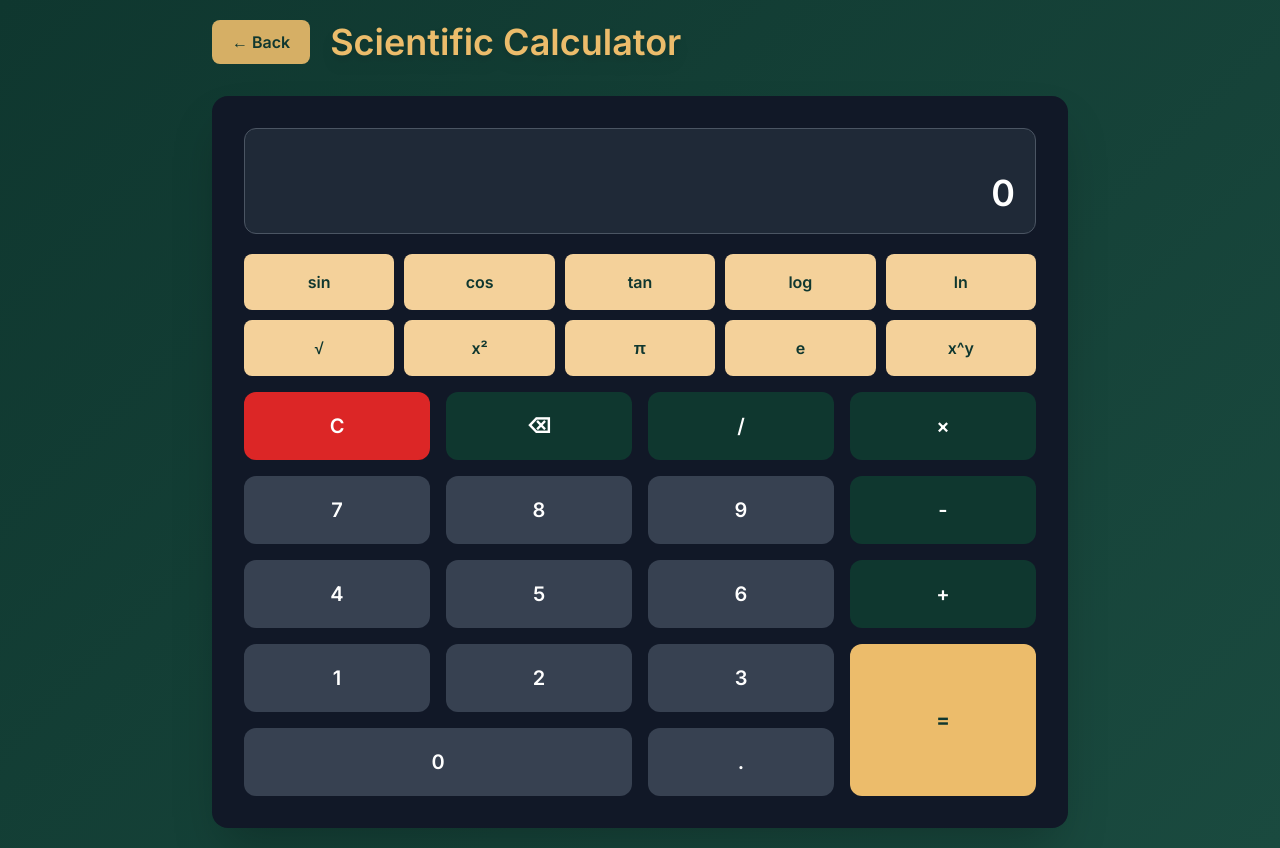
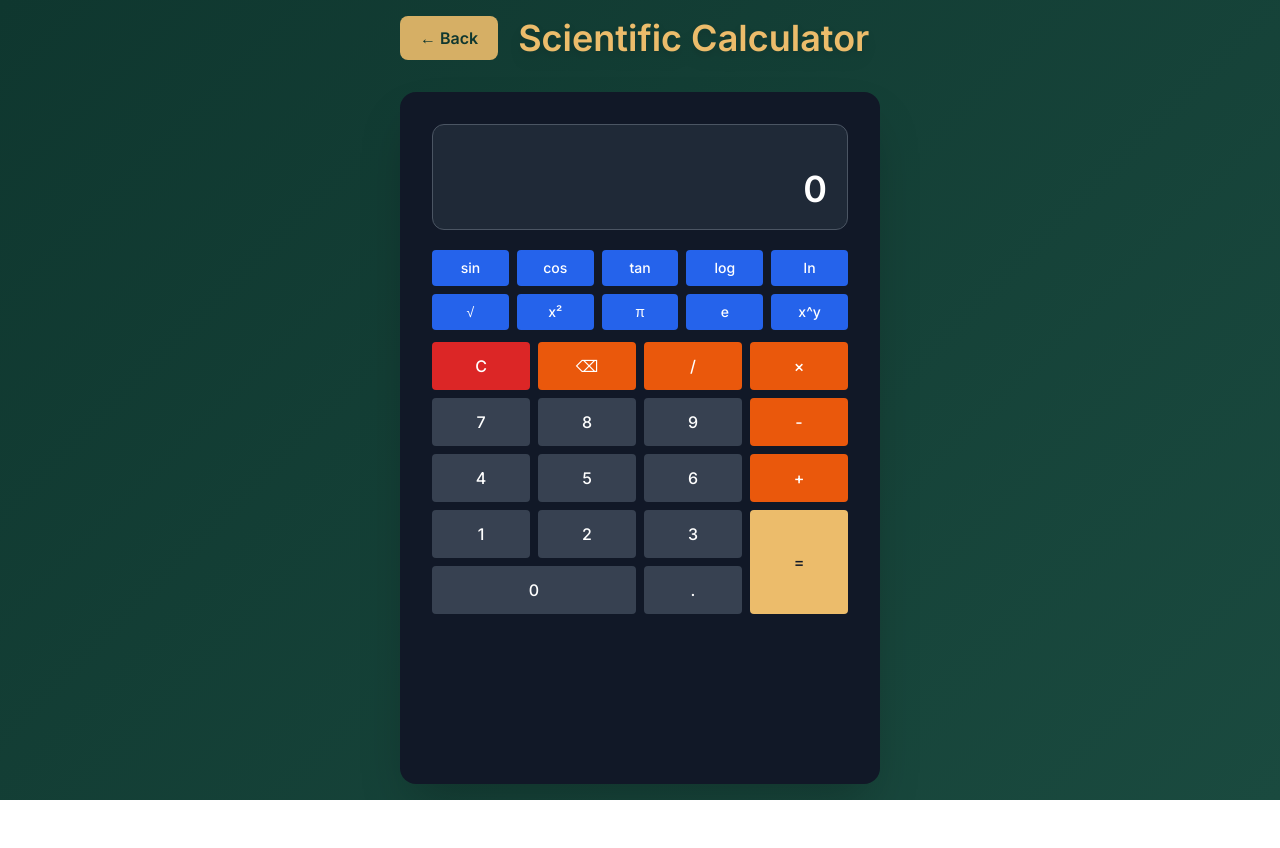
Before and after one commit to uzicodes/Calcu-Mate, a Next.js app: page /calculator/scientific in a window 1280 px wide. After the commit the page ends 800 px from the top, so only its background shows below. Built offline with nearby package versions, Linux system fonts and the light colour scheme; a web font is replaced by a local one.

Commit message:
adjusterd the size of scientific calc

```diff
--- a/src/app/calculator/scientific/page.tsx
+++ b/src/app/calculator/scientific/page.tsx
@@ -144,57 +144,57 @@ export default function ScientificCalculator() {
 
   return (
     <div className="min-h-screen bg-calc-gradient">
-      <div className="calculator-container">
-        <div className="calculator-header">
-          <Link href="/" className="back-btn">← Back</Link>
-          <h1>Scientific Calculator</h1>
+      <div className="max-w-lg mx-auto p-4 min-h-screen flex flex-col">
+        <div className="calculator-header mb-4">
+          <Link href="/" className="back-btn text-base px-4 py-2">← Back</Link>
+          <h1 className="text-2xl">Scientific Calculator</h1>
         </div>
 
         <div className="calculator">
-          <div className="display">
-            <div className="previous-operand">
+          <div className="display mb-4 p-4 bg-gray-800 border border-gray-600 rounded-lg">
+            <div className="previous-operand text-sm text-gray-400 h-5">
               {operation ? `${previousOperand} ${getOperationSymbol(operation)}` : ''}
             </div>
-            <div className="current-operand">{currentOperand}</div>
+            <div className="current-operand text-2xl text-white font-bold">{currentOperand}</div>
           </div>
 
-          <div className="scientific-buttons">
-            <button className="scientific-btn" onClick={() => performScientificFunction('sin')}>sin</button>
-            <button className="scientific-btn" onClick={() => performScientificFunction('cos')}>cos</button>
-            <button className="scientific-btn" onClick={() => performScientificFunction('tan')}>tan</button>
-            <button className="scientific-btn" onClick={() => performScientificFunction('log')}>log</button>
-            <button className="scientific-btn" onClick={() => performScientificFunction('ln')}>ln</button>
+          <div className="grid grid-cols-5 gap-2 mb-3">
+            <button className="bg-blue-600 text-white text-sm py-2 px-2 rounded font-medium hover:bg-blue-700 transition-colors" onClick={() => performScientificFunction('sin')}>sin</button>
+            <button className="bg-blue-600 text-white text-sm py-2 px-2 rounded font-medium hover:bg-blue-700 transition-colors" onClick={() => performScientificFunction('cos')}>cos</button>
+            <button className="bg-blue-600 text-white text-sm py-2 px-2 rounded font-medium hover:bg-blue-700 transition-colors" onClick={() => performScientificFunction('tan')}>tan</button>
+            <button className="bg-blue-600 text-white text-sm py-2 px-2 rounded font-medium hover:bg-blue-700 transition-colors" onClick={() => performScientificFunction('log')}>log</button>
+            <button className="bg-blue-600 text-white text-sm py-2 px-2 rounded font-medium hover:bg-blue-700 transition-colors" onClick={() => performScientificFunction('ln')}>ln</button>
 
-            <button className="scientific-btn" onClick={() => performScientificFunction('sqrt')}>√</button>
-            <button className="scientific-btn" onClick={() => performScientificFunction('square')}>x²</button>
-            <button className="scientific-btn" onClick={() => performScientificFunction('pi')}>π</button>
-            <button className="scientific-btn" onClick={() => performScientificFunction('e')}>e</button>
-            <button className="scientific-btn" onClick={() => chooseOperation('^')}>x^y</button>
+            <button className="bg-blue-600 text-white text-sm py-2 px-2 rounded font-medium hover:bg-blue-700 transition-colors" onClick={() => performScientificFunction('sqrt')}>√</button>
+            <button className="bg-blue-600 text-white text-sm py-2 px-2 rounded font-medium hover:bg-blue-700 transition-colors" onClick={() => performScientificFunction('square')}>x²</button>
+            <button className="bg-blue-600 text-white text-sm py-2 px-2 rounded font-medium hover:bg-blue-700 transition-colors" onClick={() => performScientificFunction('pi')}>π</button>
+            <button className="bg-blue-600 text-white text-sm py-2 px-2 rounded font-medium hover:bg-blue-700 transition-colors" onClick={() => performScientificFunction('e')}>e</button>
+            <button className="bg-blue-600 text-white text-sm py-2 px-2 rounded font-medium hover:bg-blue-700 transition-colors" onClick={() => chooseOperation('^')}>x^y</button>
           </div>
 
-          <div className="buttons">
-            <button className="btn btn-clear" onClick={clear}>C</button>
-            <button className="btn btn-operator" onClick={deleteLast}>⌫</button>
-            <button className="btn btn-operator" onClick={() => chooseOperation('/')}>/</button>
-            <button className="btn btn-operator" onClick={() => chooseOperation('*')}>×</button>
+          <div className="grid grid-cols-4 gap-2">
+            <button className="bg-red-600 text-white text-base py-3 rounded font-medium hover:bg-red-700 transition-colors" onClick={clear}>C</button>
+            <button className="bg-orange-600 text-white text-base py-3 rounded font-medium hover:bg-orange-700 transition-colors" onClick={deleteLast}>⌫</button>
+            <button className="bg-orange-600 text-white text-base py-3 rounded font-medium hover:bg-orange-700 transition-colors" onClick={() => chooseOperation('/')}>/</button>
+            <button className="bg-orange-600 text-white text-base py-3 rounded font-medium hover:bg-orange-700 transition-colors" onClick={() => chooseOperation('*')}>×</button>
 
-            <button className="btn btn-number" onClick={() => appendNumber('7')}>7</button>
-            <button className="btn btn-number" onClick={() => appendNumber('8')}>8</button>
-            <button className="btn btn-number" onClick={() => appendNumber('9')}>9</button>
-            <button className="btn btn-operator" onClick={() => chooseOperation('-')}>-</button>
+            <button className="bg-gray-700 text-white text-base py-3 rounded font-medium hover:bg-gray-600 transition-colors" onClick={() => appendNumber('7')}>7</button>
+            <button className="bg-gray-700 text-white text-base py-3 rounded font-medium hover:bg-gray-600 transition-colors" onClick={() => appendNumber('8')}>8</button>
+            <button className="bg-gray-700 text-white text-base py-3 rounded font-medium hover:bg-gray-600 transition-colors" onClick={() => appendNumber('9')}>9</button>
+            <button className="bg-orange-600 text-white text-base py-3 rounded font-medium hover:bg-orange-700 transition-colors" onClick={() => chooseOperation('-')}>-</button>
 
-            <button className="btn btn-number" onClick={() => appendNumber('4')}>4</button>
-            <button className="btn btn-number" onClick={() => appendNumber('5')}>5</button>
-            <button className="btn btn-number" onClick={() => appendNumber('6')}>6</button>
-            <button className="btn btn-operator" onClick={() => chooseOperation('+')}>+</button>
+            <button className="bg-gray-700 text-white text-base py-3 rounded font-medium hover:bg-gray-600 transition-colors" onClick={() => appendNumber('4')}>4</button>
+            <button className="bg-gray-700 text-white text-base py-3 rounded font-medium hover:bg-gray-600 transition-colors" onClick={() => appendNumber('5')}>5</button>
+            <button className="bg-gray-700 text-white text-base py-3 rounded font-medium hover:bg-gray-600 transition-colors" onClick={() => appendNumber('6')}>6</button>
+            <button className="bg-orange-600 text-white text-base py-3 rounded font-medium hover:bg-orange-700 transition-colors" onClick={() => chooseOperation('+')}>+</button>
 
-            <button className="btn btn-number" onClick={() => appendNumber('1')}>1</button>
-            <button className="btn btn-number" onClick={() => appendNumber('2')}>2</button>
-            <button className="btn btn-number" onClick={() => appendNumber('3')}>3</button>
-            <button className="btn btn-equals" onClick={calculate} style={{ gridRow: 'span 2' }}>=</button>
+            <button className="bg-gray-700 text-white text-base py-3 rounded font-medium hover:bg-gray-600 transition-colors" onClick={() => appendNumber('1')}>1</button>
+            <button className="bg-gray-700 text-white text-base py-3 rounded font-medium hover:bg-gray-600 transition-colors" onClick={() => appendNumber('2')}>2</button>
+            <button className="bg-gray-700 text-white text-base py-3 rounded font-medium hover:bg-gray-600 transition-colors" onClick={() => appendNumber('3')}>3</button>
+            <button className="bg-calc-gold text-gray-900 text-base py-3 rounded font-medium hover:bg-calc-gold-light transition-colors row-span-2" onClick={calculate}>=</button>
 
-            <button className="btn btn-number btn-zero" onClick={() => appendNumber('0')}>0</button>
-            <button className="btn btn-number" onClick={appendDecimal}>.</button>
+            <button className="bg-gray-700 text-white text-base py-3 rounded font-medium hover:bg-gray-600 transition-colors col-span-2" onClick={() => appendNumber('0')}>0</button>
+            <button className="bg-gray-700 text-white text-base py-3 rounded font-medium hover:bg-gray-600 transition-colors" onClick={appendDecimal}>.</button>
           </div>
         </div>
       </div>
--- a/src/app/globals.css
+++ b/src/app/globals.css
@@ -111,7 +111,7 @@ body {
 }
 
 .scientific-btn {
-  @apply p-4 text-base font-medium border-none rounded-lg cursor-pointer transition-all duration-200 bg-calc-gold-light text-calc-dark hover:bg-calc-gold hover:-translate-y-0.5 font-semibold;
+  @apply p-4 text-base border-none rounded-lg cursor-pointer transition-all duration-200 bg-calc-gold-light text-calc-dark hover:bg-calc-gold hover:-translate-y-0.5 font-semibold;
 }
 
 /* Form elements for dark theme */
```
